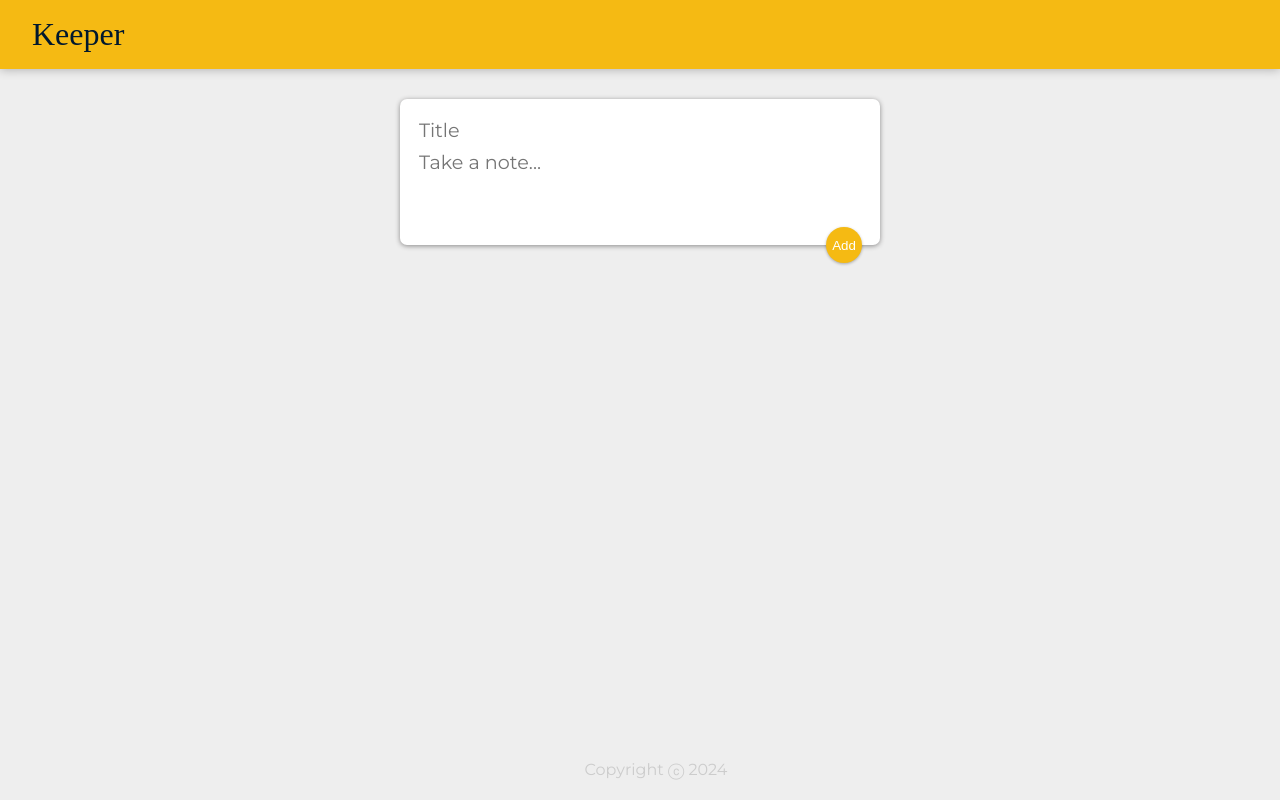
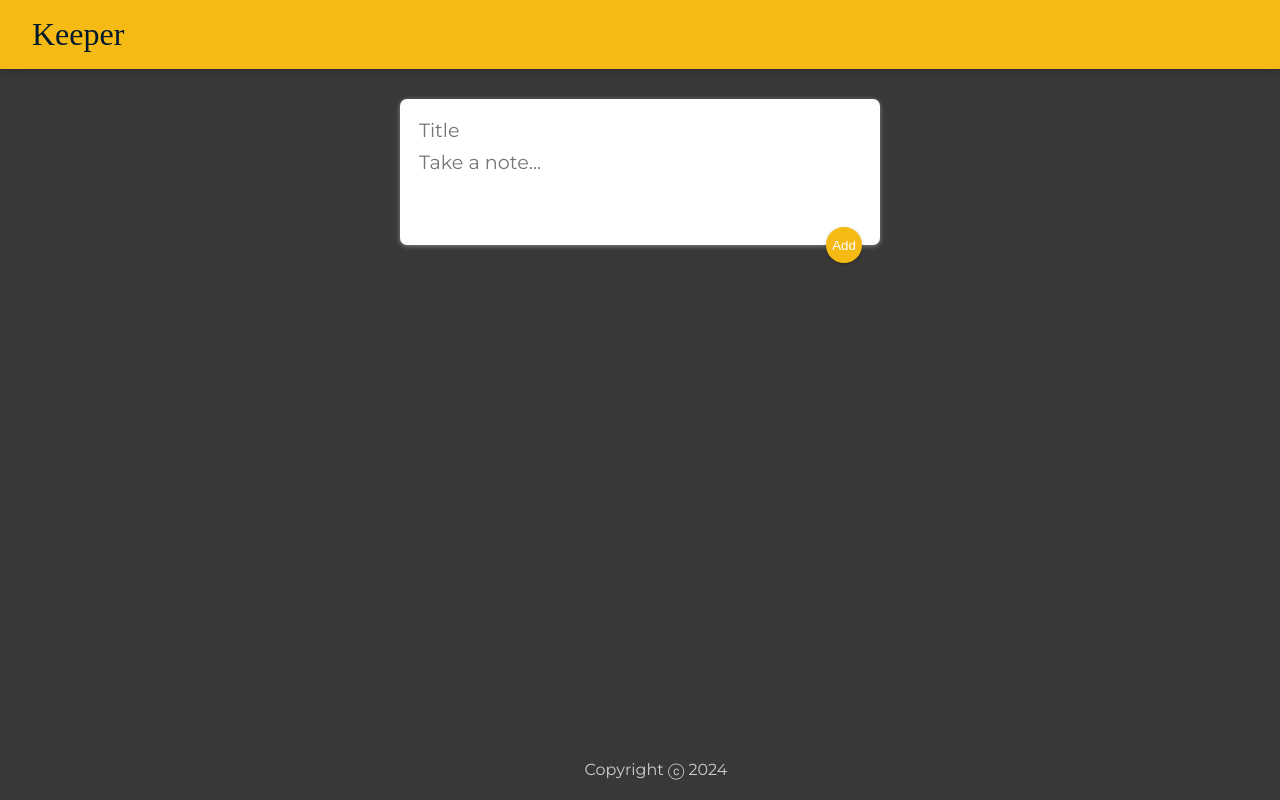
Before and after one commit to electric-otter/Waterkeep, a React (Vite) app: page / in a window 1280 px wide. Built offline with nearby package versions, Linux system fonts and the light colour scheme; a web font is replaced by a local one.

Commit message:
Updated App component and added App.css styling

```diff
--- /dev/null
+++ b/src/components/App.css
@@ -0,0 +1,3 @@
+body{
+    background-color: rgb(57, 55, 55);
+}
--- a/src/components/App.jsx
+++ b/src/components/App.jsx
@@ -1,6 +1,7 @@
 import React, { useState } from "react";
 import Header from "./Header";
 import Footer from "./Footer";
+import "./App.css";
 import Note from "./Note";
 import CreateArea from "./CreateArea";
 
```
